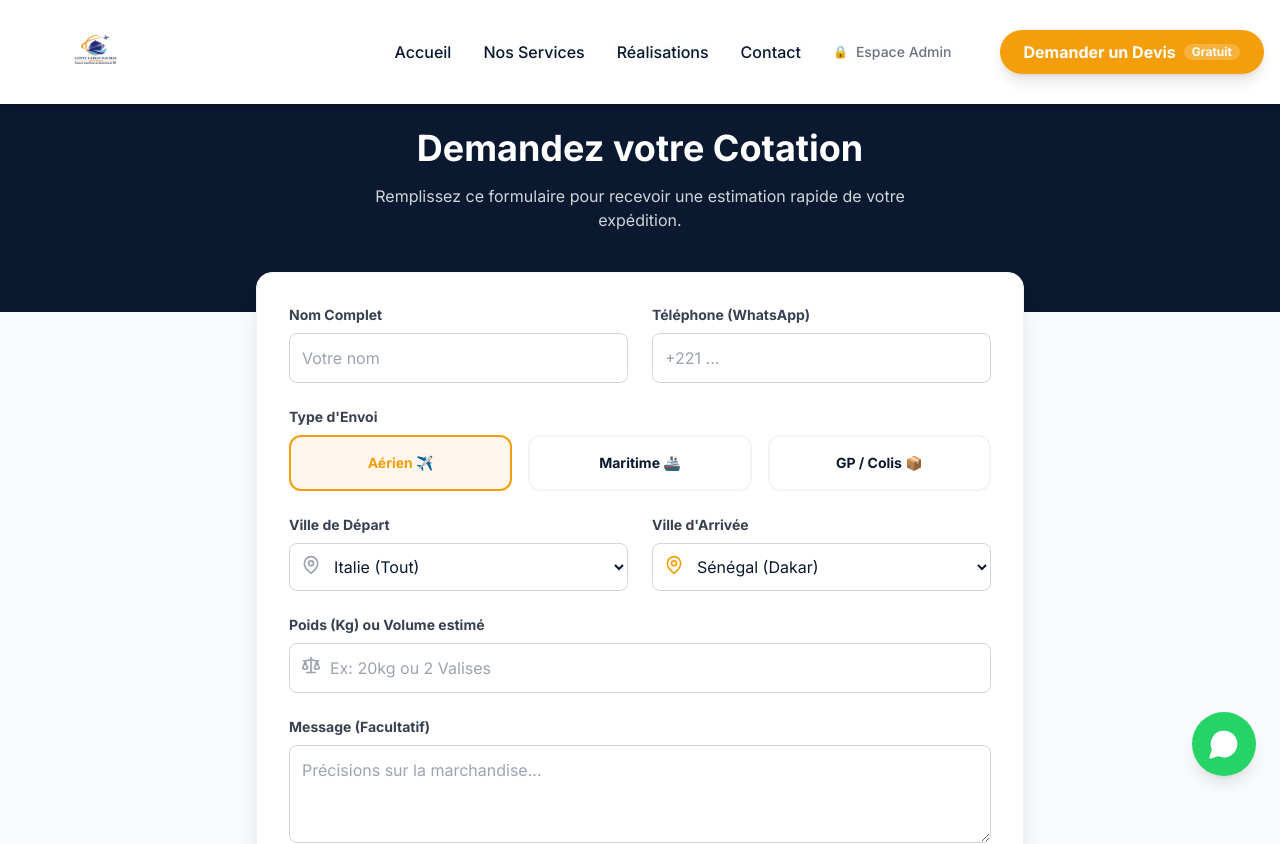
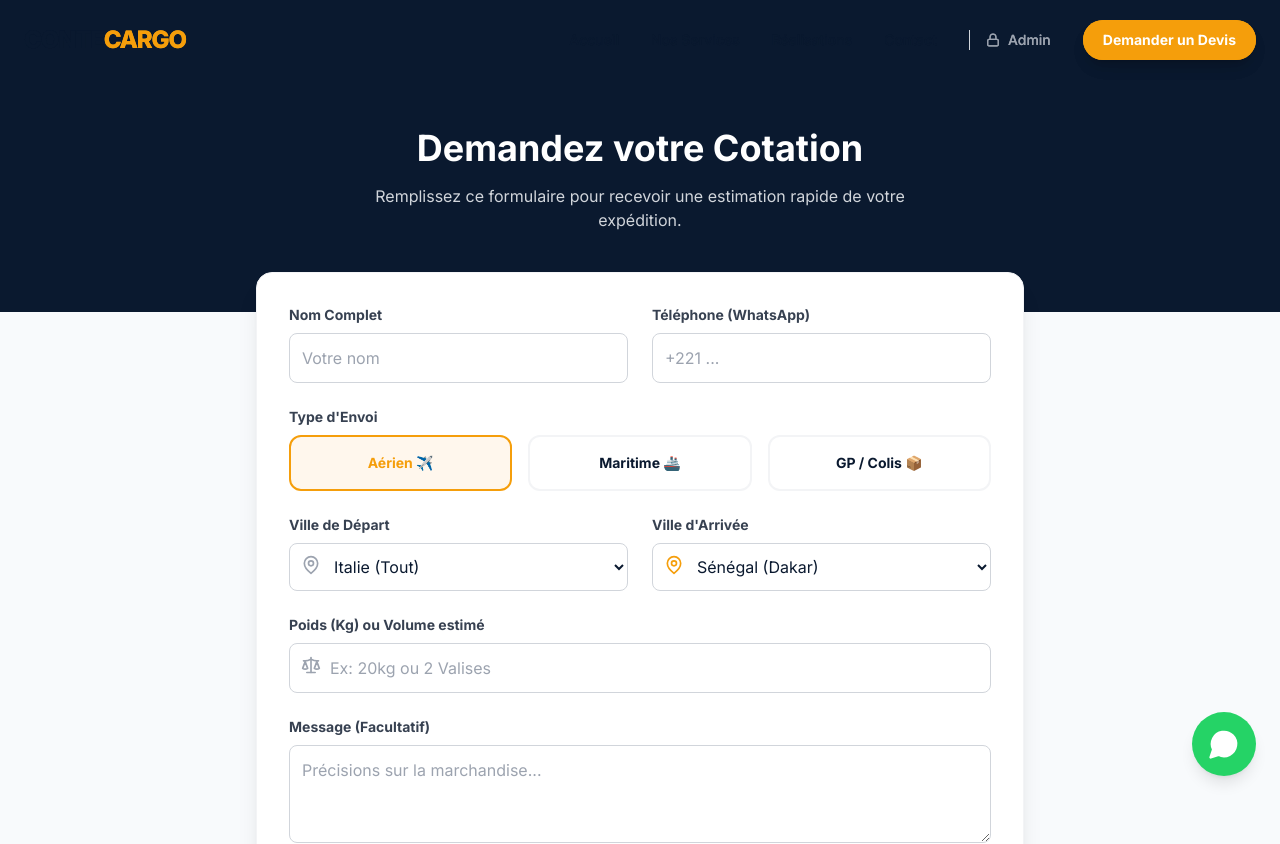
Before and after one commit to cheicktidjane312/conte-cargo-web, a Next.js app: page /devis in a window 1280 px wide. Shown: the top 844 px of the page. Built offline with nearby package versions, Linux system fonts and the light colour scheme.

Commit message:
Fix menu mobile et boutons

```diff
--- a/src/app/(site)/page.tsx
+++ b/src/app/(site)/page.tsx
@@ -13,7 +13,7 @@ export default function Home() {
         <div className="container mx-auto grid lg:grid-cols-2 gap-12 items-center">
 
           {/* Texte d'accroche */}
-          <div className="space-y-8 animate-in slide-in-from-left duration-700">
+          <div className="relative z-10 space-y-8 animate-in slide-in-from-left duration-700">
             <div className="inline-block bg-orange-100 text-conte-orange px-4 py-1.5 rounded-full text-sm font-bold tracking-wide uppercase">
               🚀 Leader du Transit Europe - Afrique
             </div>
--- a/src/components/layout/Header.tsx
+++ b/src/components/layout/Header.tsx
@@ -1,98 +1,125 @@
-// src/components/layout/Header.tsx
 "use client";
 
-import { useState } from 'react';
-import Link from 'next/link';
-import Image from 'next/image';
-import { Menu, X } from 'lucide-react'; // Icônes pour le menu mobile
+import { useState, useEffect } from "react";
+import Link from "next/link";
+import { Menu, X, Lock } from "lucide-react"; // J'importe l'icône Lock pour l'admin
 
 export default function Header() {
   const [isMenuOpen, setIsMenuOpen] = useState(false);
+  const [isScrolled, setIsScrolled] = useState(false);
 
-  const navigation = [
-    { name: 'Accueil', href: '/' },
-    { name: 'Nos Services', href: '/services' },
-    { name: 'Réalisations', href: '/realisations' },
-    { name: 'Contact', href: '/contact' },
+  // Détecter le scroll pour changer le style du header
+  useEffect(() => {
+    const handleScroll = () => {
+      setIsScrolled(window.scrollY > 20);
+    };
+    window.addEventListener("scroll", handleScroll);
+    return () => window.removeEventListener("scroll", handleScroll);
+  }, []);
+
+  const toggleMenu = () => setIsMenuOpen(!isMenuOpen);
+
+  // Liste des liens pour éviter de répéter le code
+  const navLinks = [
+    { name: "Accueil", href: "/" },
+    { name: "Nos Services", href: "/services" },
+    { name: "Réalisations", href: "/realisations" },
+    { name: "Contact", href: "/contact" },
   ];
 
   return (
-    <header className="fixed w-full z-50 bg-white/95 backdrop-blur-sm shadow-md transition-all">
-      <div className="container mx-auto px-4 py-5 flex justify-between items-center">
-
-        {/* 1. LOGO */}
-        <Link href="/">
-          <div className="relative w-32 h-14 md:w-40 md:h-16 cursor-pointer">
-            <Image
-              src="/images/logo.jpeg"
-              alt="Conte Cargo Logo"
-              fill
-              className="object-contain"
-              priority
-            />
-          </div>
+    <header
+      className={`fixed top-0 left-0 right-0 z-50 transition-all duration-300 ${
+        isScrolled ? "bg-white/95 backdrop-blur-md shadow-md py-3" : "bg-transparent py-5"
+      }`}
+    >
+      <div className="container mx-auto px-6 flex items-center justify-between">
+        {/* --- LOGO --- */}
+        <Link href="/" className="flex items-center gap-2 z-50">
+           {/* Si tu as un logo image, mets-le ici, sinon texte */}
+           <span className="text-2xl font-extrabold text-conte-blue tracking-tighter">
+             CONTE<span className="text-conte-orange">CARGO</span>
+           </span>
         </Link>
 
-        {/* 2. MENU ORDINATEUR (Desktop) */}
-        <nav className="hidden md:flex gap-8 items-center font-medium text-conte-blue">
-          {navigation.map((item) => (
+        {/* --- MENU BUREAU (Caché sur mobile) --- */}
+        <nav className="hidden lg:flex items-center gap-8">
+          {navLinks.map((link) => (
             <Link
-              key={item.name}
-              href={item.href}
-              className="hover:text-conte-orange transition-colors relative group"
+              key={link.name}
+              href={link.href}
+              className="text-sm font-medium text-conte-blue hover:text-conte-orange transition-colors"
             >
-              {item.name}
-              {/* Petite ligne animée au survol */}
-              <span className="absolute -bottom-1 left-0 w-0 h-0.5 bg-conte-orange transition-all group-hover:w-full"></span>
+              {link.name}
             </Link>
           ))}
-          {/* AJOUTE CE BLOC ICI : Lien vers l'Admin */}
-            <Link
-              href="/studio"
-              target="_blank" // Ouvre dans un nouvel onglet
-              className="hidden md:flex items-center gap-2 text-sm font-medium text-gray-500 hover:text-conte-orange transition-colors mr-4"
->
-              <span className="text-xs">🔒</span> Espace Admin
-            </Link>
-          {/* LE BOUTON DEVIS (Bien visible) */}
-          <Link href="/devis" className="bg-conte-orange text-white px-6 py-2.5 rounded-full font-bold hover:bg-orange-600 transition-transform hover:scale-105 shadow-lg flex items-center gap-2">
-            <span>Demander un Devis</span>
-            <span className="bg-white/20 rounded-full px-2 text-xs">Gratuit</span>
+
+          {/* Lien Admin Bureau */}
+          <Link
+            href="/studio"
+            target="_blank"
+            className="flex items-center gap-2 text-sm font-medium text-gray-400 hover:text-conte-blue transition-colors border-l border-gray-300 pl-4"
+          >
+            <Lock size={14} /> Admin
+          </Link>
+
+          {/* Bouton CTA Bureau */}
+          <Link
+            href="/devis"
+            className="bg-conte-orange text-white px-5 py-2.5 rounded-full font-bold text-sm hover:bg-orange-600 transition-transform hover:scale-105 shadow-lg"
+          >
+            Demander un Devis
           </Link>
         </nav>
 
-        {/* 3. BOUTON BURGER (Mobile) */}
+        {/* --- BOUTON BURGER MOBILE --- */}
         <button
-          className="md:hidden text-conte-blue p-2"
-          onClick={() => setIsMenuOpen(!isMenuOpen)}
+          onClick={toggleMenu}
+          className="lg:hidden z-50 text-conte-blue p-2 bg-white/50 rounded-lg"
+          aria-label="Menu"
         >
-          {isMenuOpen ? <X size={30} /> : <Menu size={30} />}
+          {isMenuOpen ? <X size={28} /> : <Menu size={28} />}
         </button>
 
-      </div>
-
-      {/* 4. MENU MOBILE DÉROULANT */}
-      {isMenuOpen && (
-        <div className="md:hidden absolute top-full left-0 w-full bg-white border-t border-gray-100 shadow-xl flex flex-col p-6 space-y-4 animate-in slide-in-from-top-5">
-          {navigation.map((item) => (
+        {/* --- MENU MOBILE DÉROULANT --- */}
+        {/* On utilise une div fixe qui prend tout l'écran */}
+        <div
+          className={`fixed inset-0 bg-white z-40 flex flex-col items-center justify-center space-y-8 transition-transform duration-300 ease-in-out ${
+            isMenuOpen ? "translate-x-0" : "translate-x-full"
+          }`}
+        >
+          {navLinks.map((link) => (
             <Link
-              key={item.name}
-              href={item.href}
-              className="text-lg font-medium text-gray-800 hover:text-conte-orange py-2 border-b border-gray-50"
-              onClick={() => setIsMenuOpen(false)} // Ferme le menu quand on clique
+              key={link.name}
+              href={link.href}
+              onClick={toggleMenu} // Ferme le menu quand on clique
+              className="text-2xl font-bold text-conte-blue hover:text-conte-orange"
             >
-              {item.name}
+              {link.name}
             </Link>
           ))}
+
+          <hr className="w-1/3 border-gray-200" />
+
+          {/* Lien Admin Mobile */}
+          <Link
+            href="/studio"
+            target="_blank"
+            onClick={toggleMenu}
+            className="flex items-center gap-2 text-gray-500 font-medium"
+          >
+            <Lock size={18} /> Espace Admin
+          </Link>
+
           <Link
             href="/devis"
-            className="bg-conte-orange text-white text-center py-4 rounded-xl font-bold shadow-md active:scale-95 transition-transform"
-            onClick={() => setIsMenuOpen(false)}
+            onClick={toggleMenu}
+            className="bg-conte-orange text-white px-8 py-4 rounded-xl font-bold text-xl shadow-xl"
           >
-            Demander une Cotation
+            Demander un Devis
           </Link>
         </div>
-      )}
+      </div>
     </header>
   );
 }
```
